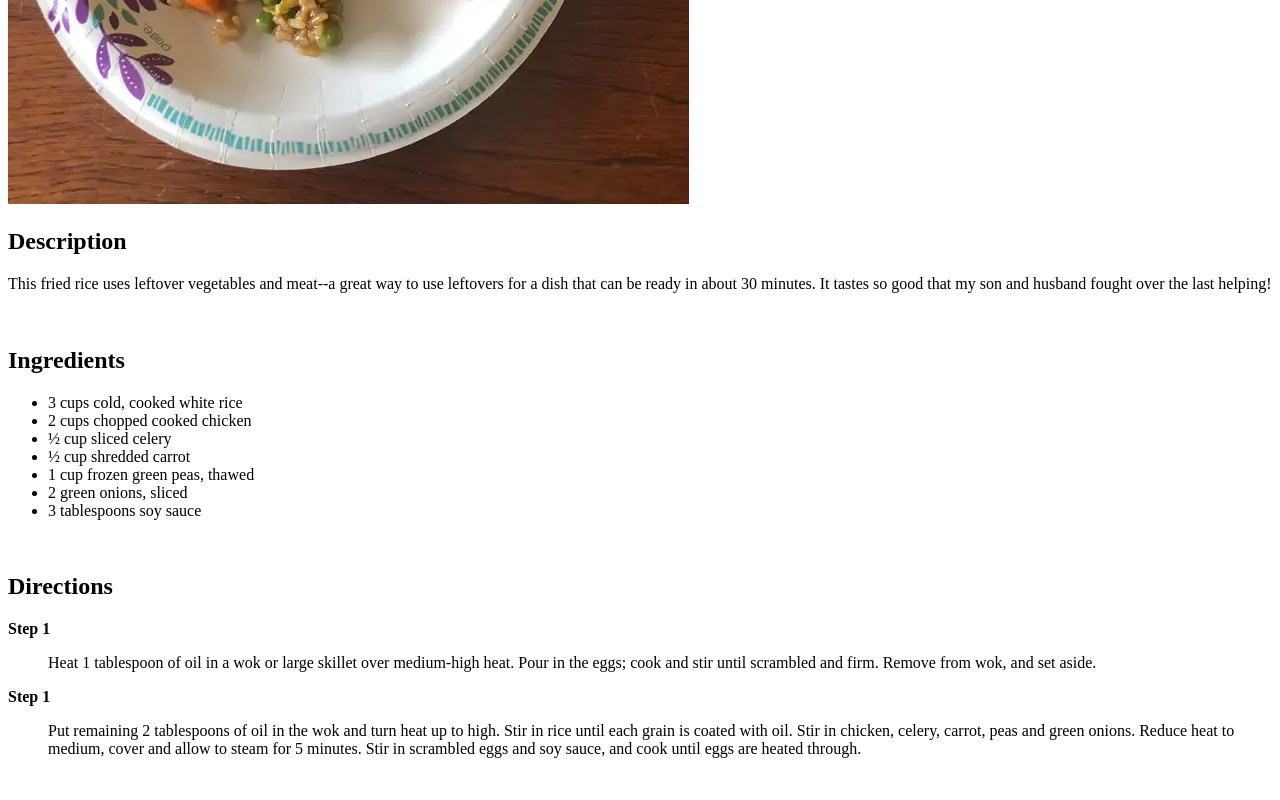
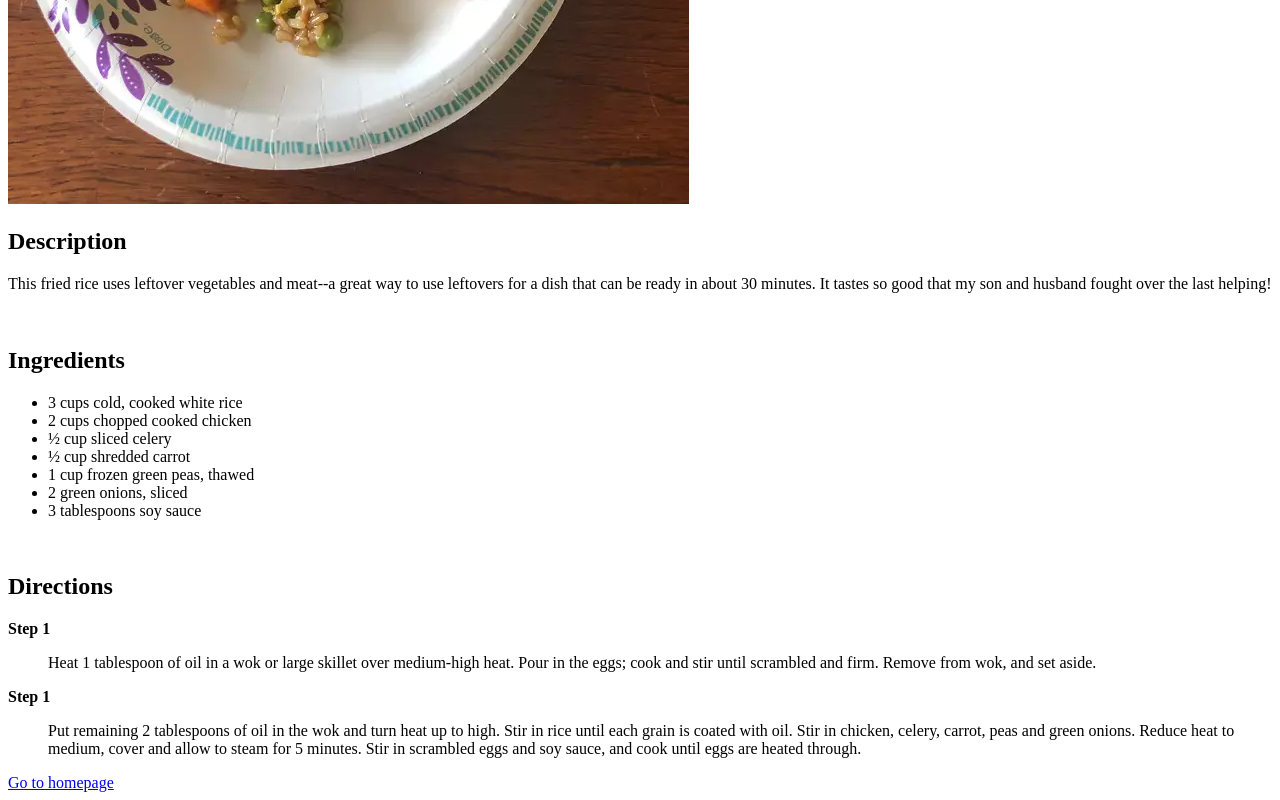
Before and after one commit to th3grimreaper/odin-recipes, a plain HTML site: page recipes/friedrice.html in a window 1280 px wide. Shown: the part 575-1375 px from the top of the page. Before the commit the page ends 1349 px from the top, so only its background shows below. Drawn offline with Linux system fonts and the light colour scheme.

Commit message:
add link to index.html in recipe page

```diff
--- a/recipes/friedrice.html
+++ b/recipes/friedrice.html
@@ -36,5 +36,6 @@
     <dt><strong>Step 1</strong></dt>
     <dd><p>Put remaining 2 tablespoons of oil in the wok and turn heat up to high. Stir in rice until each grain is coated with oil. Stir in chicken, celery, carrot, peas and green onions. Reduce heat to medium, cover and allow to steam for 5 minutes. Stir in scrambled eggs and soy sauce, and cook until eggs are heated through.</p></dd>
   </dl>
+<footer><a href="../index.html">Go to homepage</a></footer>
 </body>
 </html>
```
